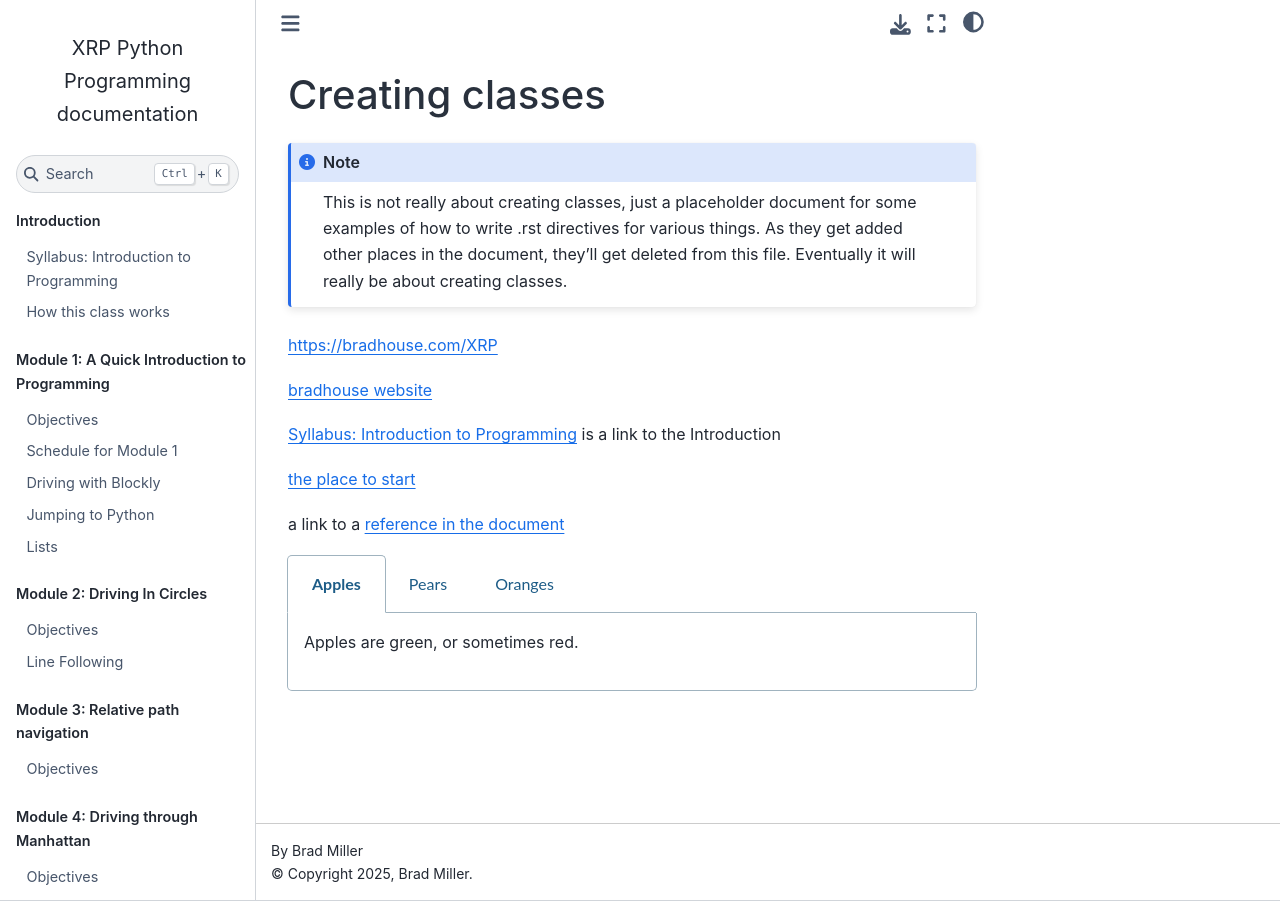
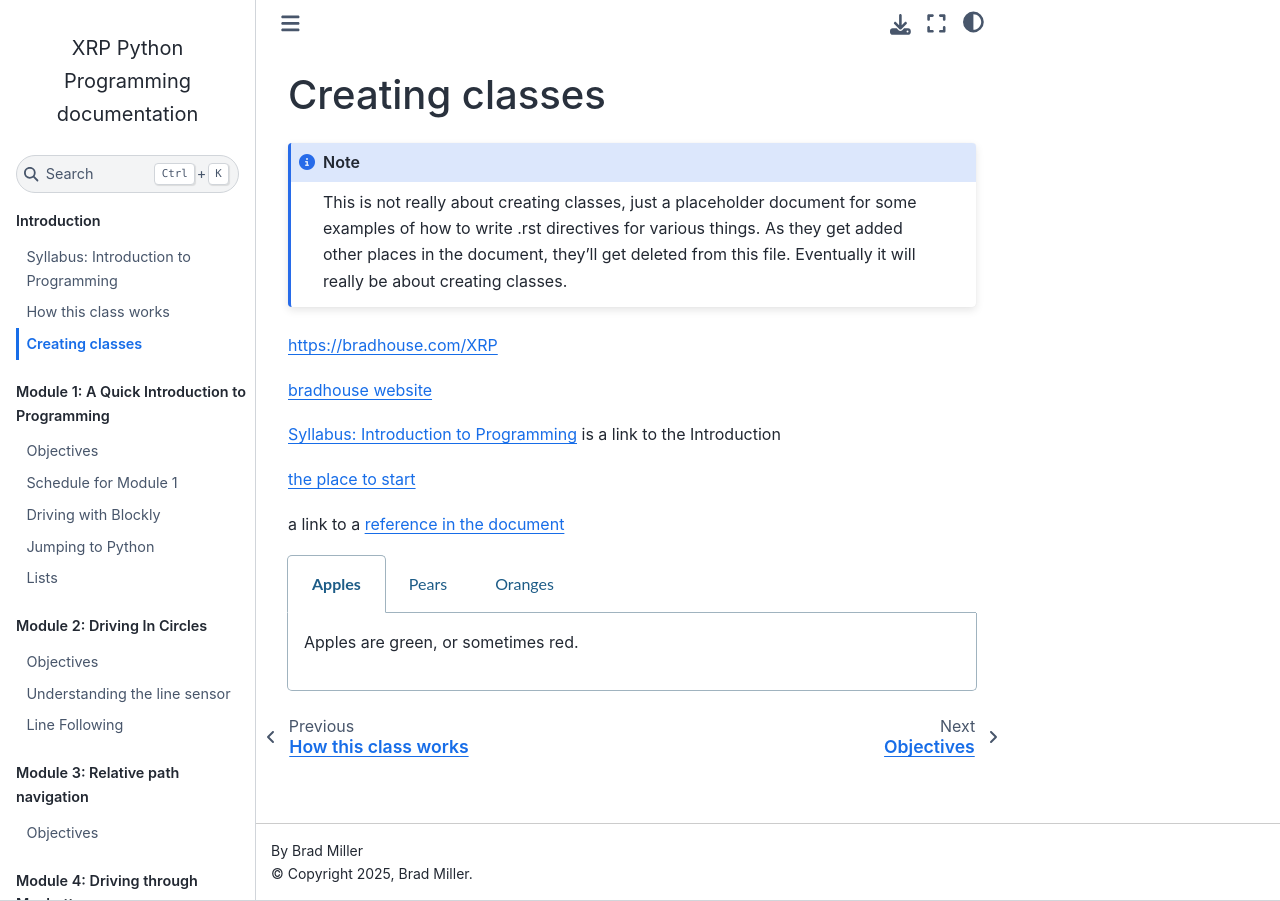
Before and after one commit to bradamiller/ProgrammingWithXRP, a Sphinx documentation site: the page built from docs/source/0_CourseIntroduction/place_holder.rst, in a window 1280 px wide. Built offline with Sphinx 7.4.7 and the Sphinx Book theme 1.1.4, drawn with Linux system fonts in a browser that asks for light colours; pages that are not in the unit, such as notebooks, are missing from menus.

Commit message:
updated the index file for line following

```diff
--- a/docs/source/index.rst
+++ b/docs/source/index.rst
@@ -31,8 +32,8 @@
    :caption: Module 2: Driving In Circles
 
    2_DrivingInCircles/objectives
+   2_DrivingInCircles/understanding_the_sensor
    2_DrivingInCircles/line_following
-   2_DrivingInCircles/creating_classes
 
 .. toctree::
    :maxdepth: 1
```
Also changed, not shown: other parts of docs/source/index.rst (+1 -0 lines).
